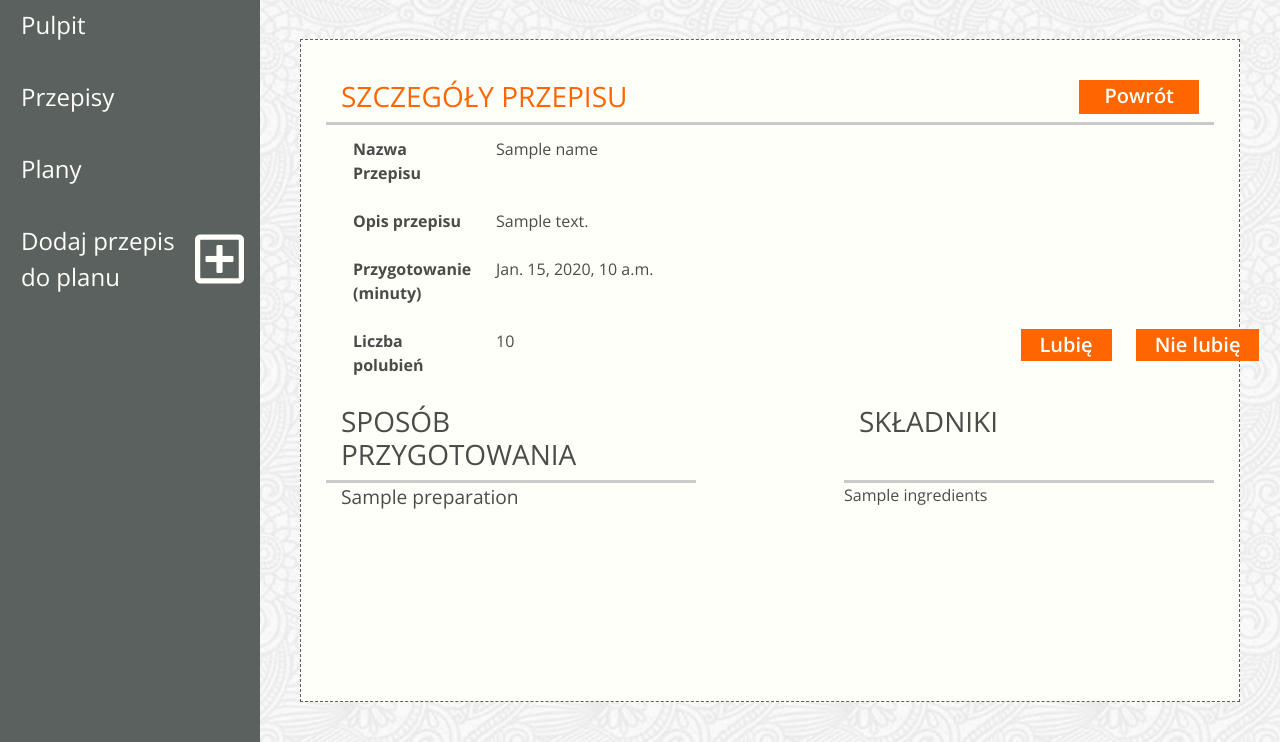
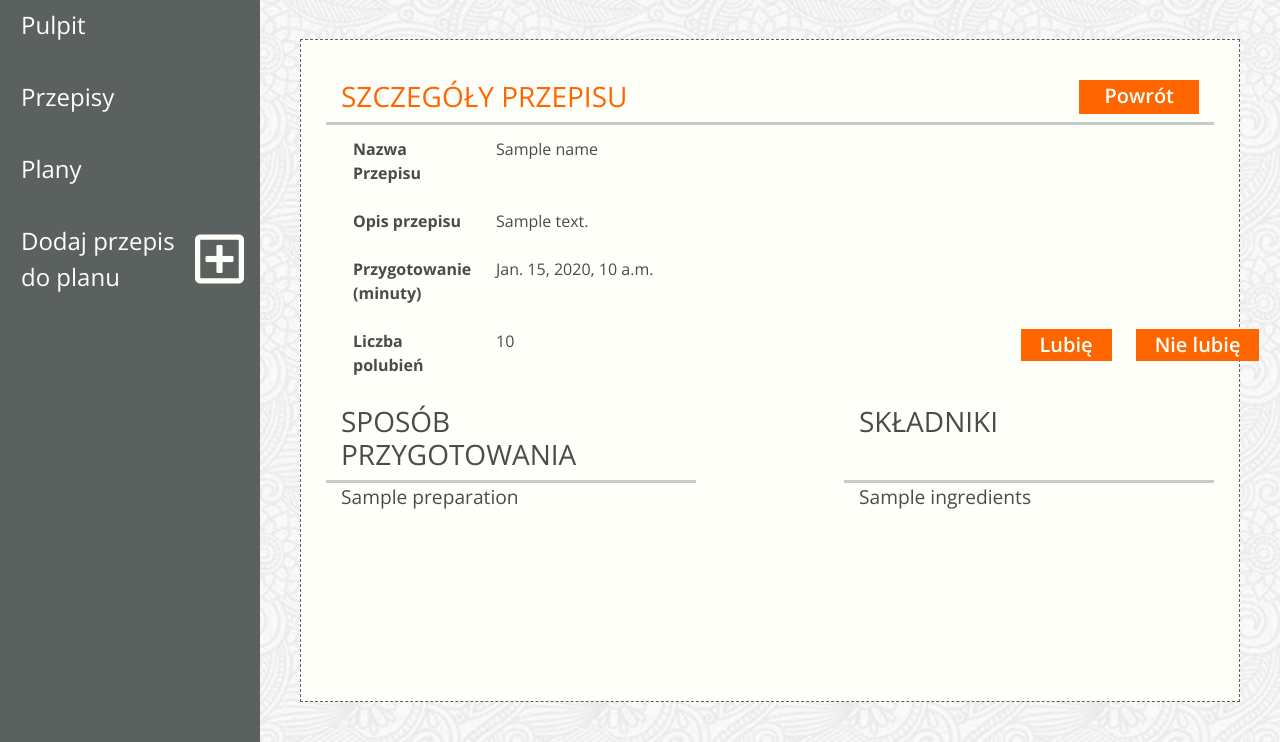
Before and after one commit to KarolinaK-14/scrum-lab, a Django app: template jedzonko/templates/app-recipe-details.html in a window 1280 px wide. Shown: the part 85-827 px from the top of the page. Run offline with Django 3.2, Linux system fonts and the light colour scheme; the template is opened without the code that fills it: most values are stand-ins (such as "Sample title", 1, 10 or a date in 2020); some libraries are stand-ins or nearby versions; some web fonts are replaced.

Commit message:
html dla szczegolow przepisu, wyświetlanie skladnikow

```diff
--- a/jedzonko/templates/app-recipe-details.html
+++ b/jedzonko/templates/app-recipe-details.html
@@ -75,14 +75,13 @@
         </div>
         <div class="row d-flex">
             <div class="col-5">
-                <p>
-                    {{ preparation }}
-                </p>
+                <p>{{ preparation }}</p>
             </div>
             <div class="col-2"></div>
-            {{ ingredients }}
+            <div class="col-5">
+                <p>{{ ingredients }}</p>
+            </div>
         </div>
-
     </div>
 </div>
 {% endblock content %}
```
